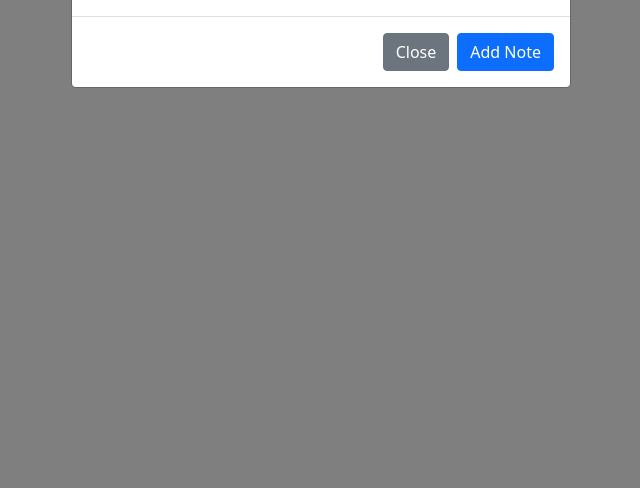
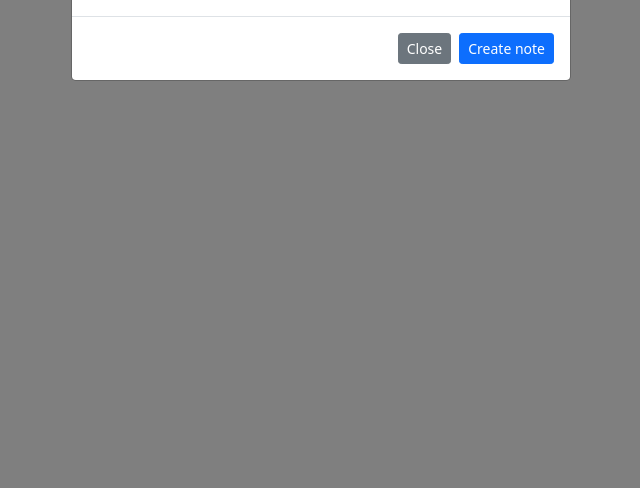
Before and after one commit to surf-bum/journal, a Flask app: page /notes/ in a window 1280 px wide, after a click on "Create Note". Shown: the part 312-800 px from the top of the page, without its empty margins (319-959 px from the left). Run offline with Flask 3, Linux system fonts and the light colour scheme; data that the repository does not hold is empty; some libraries are stand-ins or nearby versions.

Commit message:
feat: note creation pop up modal ux improvements

```diff
--- a/templates/base.html
+++ b/templates/base.html
@@ -69,13 +69,13 @@
                         <input type="text" name="title" class="form-control" placeholder="Note Title" required>
                     </div>
                     <input type="hidden" name="content" id="content" required>
-                    <div id="editor" class="editor" contenteditable="true"
+                    <div id="editor" class="editor" contenteditable="plaintext-only"
                          placeholder="Write your note content here..."></div>
                 </form>
             </div>
             <div class="modal-footer">
-                <button type="button" class="btn btn-secondary" data-bs-dismiss="modal">Close</button>
-                <button type="submit" form="noteForm" class="btn btn-primary">Add Note</button>
+                <button type="button" class="btn btn-secondary btn-sm" data-bs-dismiss="modal">Close</button>
+                <button type="submit" form="noteForm" class="btn btn-primary btn-sm">Create note</button>
             </div>
         </div>
     </div>
```
